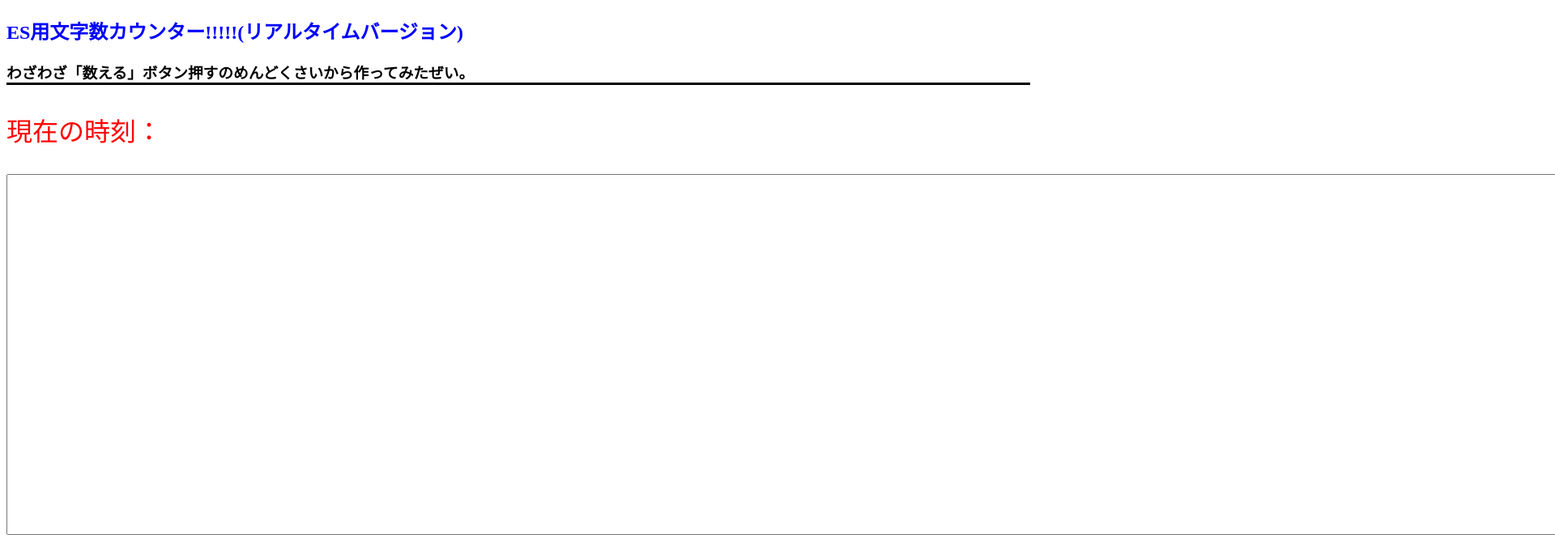
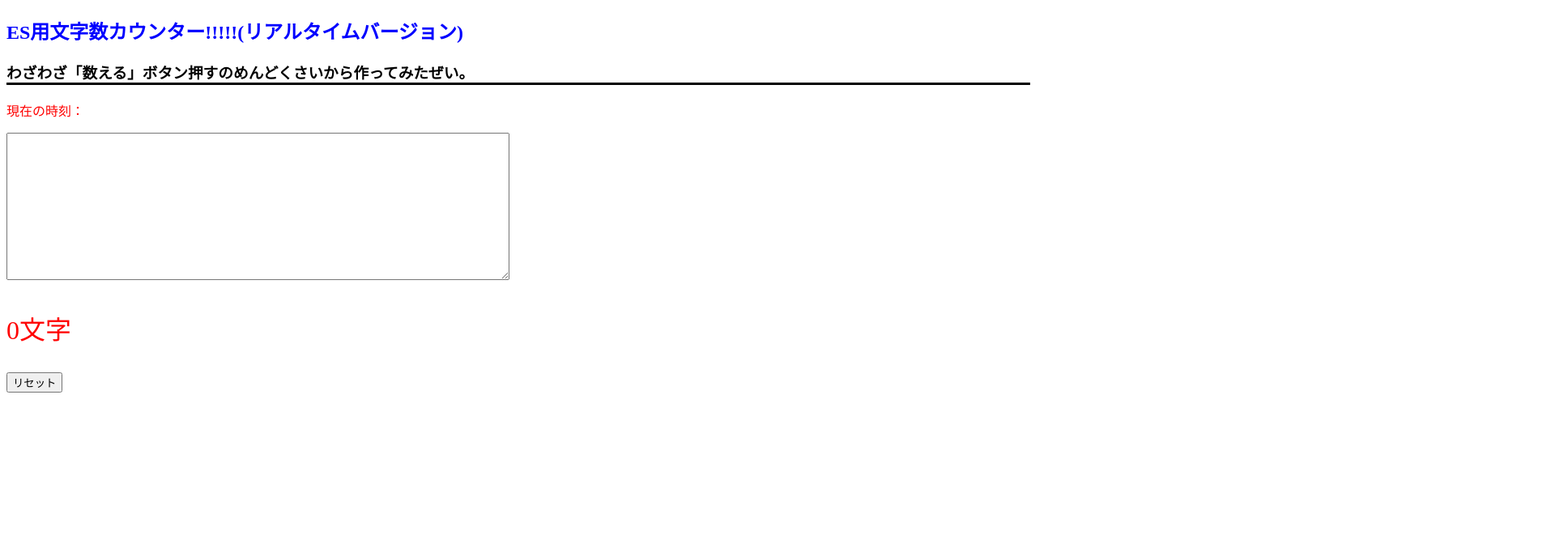
Before and after one commit to Daisuke719/countOnRealTime, a plain HTML site: page index.html in a window 1280 px wide. Shown: the top 661 px of the page at 81% size, 1920 px wide, since content can reach past the window. Drawn offline with Linux system fonts and the light colour scheme.

Commit message:
小さな修正

```diff
--- a/index.html
+++ b/index.html
@@ -9,9 +9,9 @@
     <body>
         <h2>ES用文字数カウンター!!!!!(リアルタイムバージョン)</h2>
         <h3 class="h3-char">わざわざ「数える」ボタン押すのめんどくさいから作ってみたぜい。</h3>
-        <p>現在の時刻：<span id="timeNow"></span></p>
+        <p class="timeE">現在の時刻：<span id="timeNow"></span></p>
 
-        <textarea class="big" id="textarea" rows="10" cols="100" onkeyup="countUp('textarea')"></textarea><br>
+        <textarea class="big" id="textarea" rows="8" cols="50" onkeyup="countUp('textarea')"></textarea><br>
 
         <p><span id="countRealTime">0</span>文字</p>
 
--- a/sample.css
+++ b/sample.css
@@ -14,5 +14,9 @@ h3 {
   }
 
 .big {
-    font-size : 3em;
+    font-size : 1.5em;
 }
+
+.timeE {
+    font-size : 1em;
+}
```
